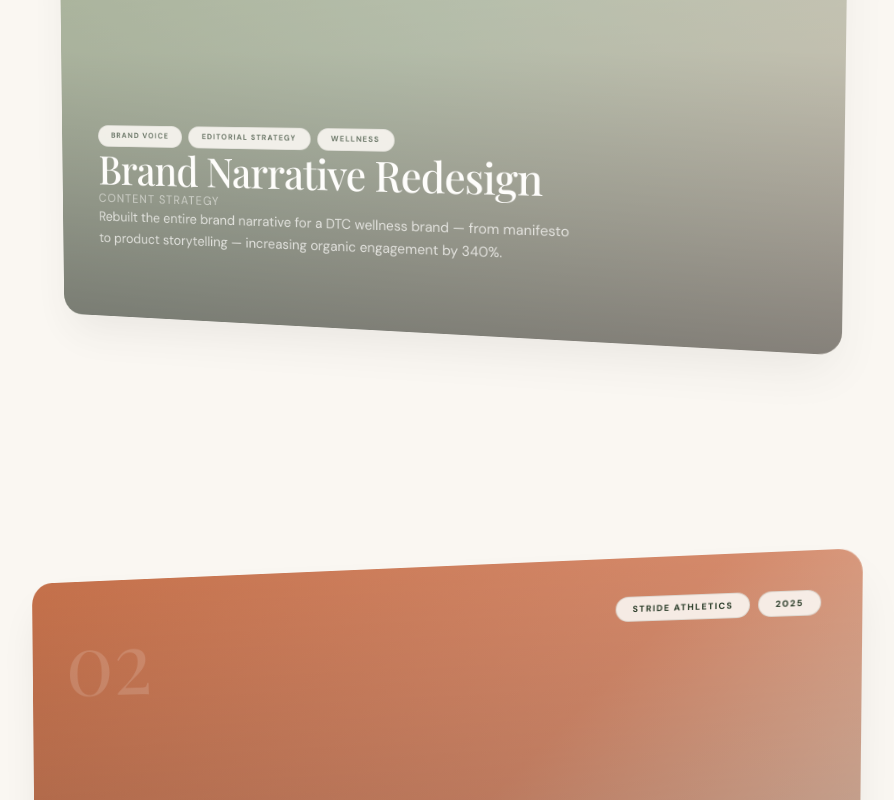
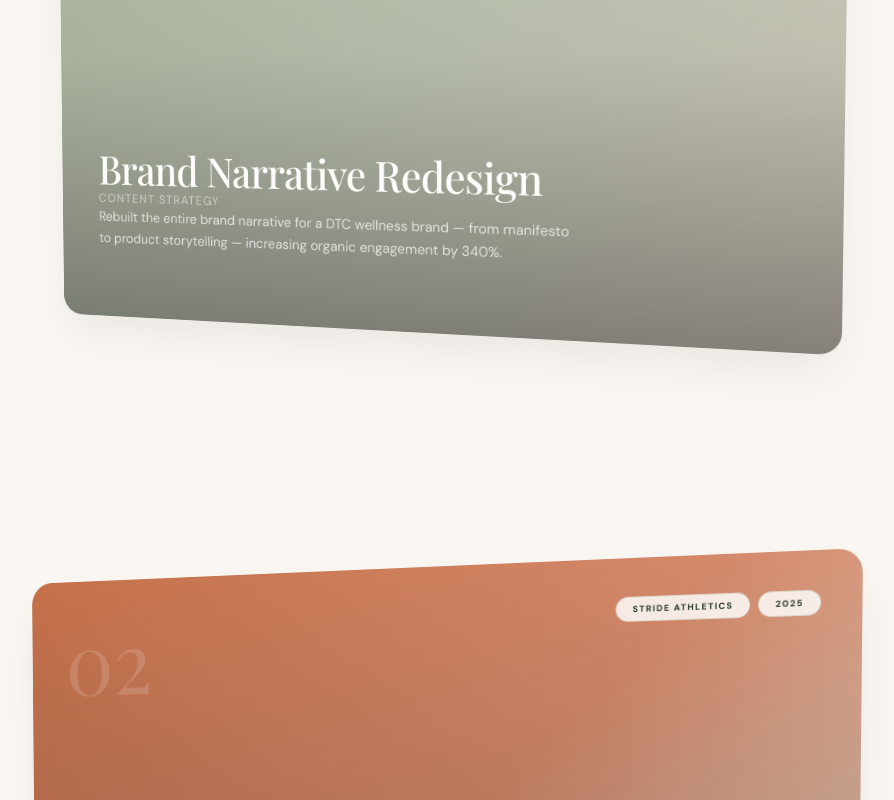
Before and after one commit to andsoler0309/portafolio-dani, a Next.js app: page / in a window 1280 px wide. Shown: the part 1120-1920 px from the top of the page, without its empty margins (217-1111 px from the left). Built offline with nearby package versions, Linux system fonts and the light colour scheme; a web font is replaced by a local one.

Commit message:
took out labels that look AI

```diff
--- a/src/components/SelectedWork.tsx
+++ b/src/components/SelectedWork.tsx
@@ -96,7 +96,7 @@
             {/* Bottom content — tags, title, description */}
             <div className="absolute bottom-0 left-0 right-0" style={{ padding: "0 3rem 3.5rem 3rem" }}>
               {/* Tags */}
-              <div className="flex flex-wrap gap-2 mb-5">
+              {/* <div className="flex flex-wrap gap-2 mb-5">
                 {project.tags.map((tag) => (
                   <span
                     key={tag}
@@ -106,7 +106,7 @@
                     {tag}
                   </span>
                 ))}
-              </div>
+              </div> */}
 
               {/* Title */}
               <h3 className="font-[family-name:var(--font-display)] text-3xl md:text-5xl font-medium text-white group-hover:text-cream/80 transition-colors duration-300 mb-2">
```
